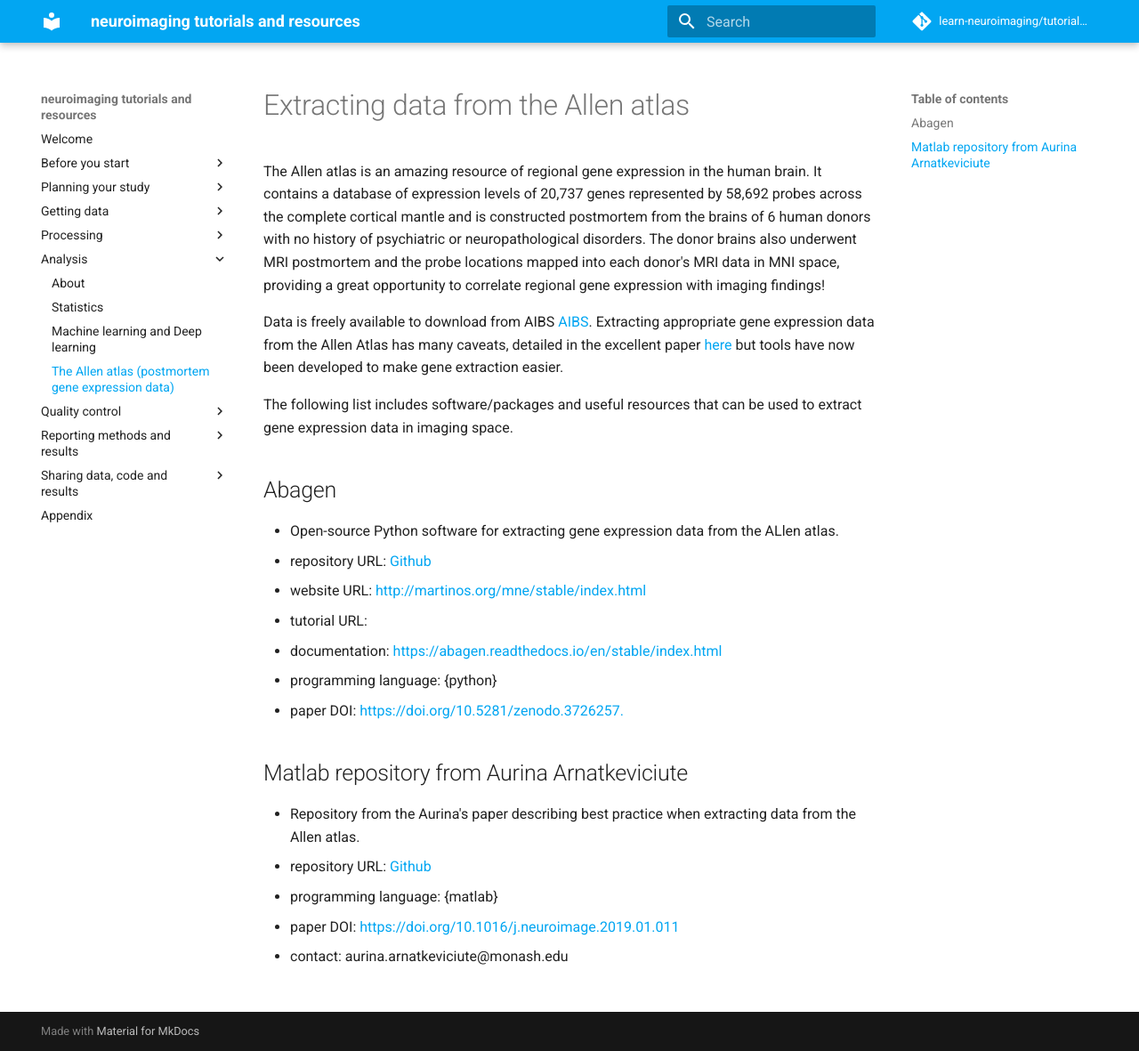
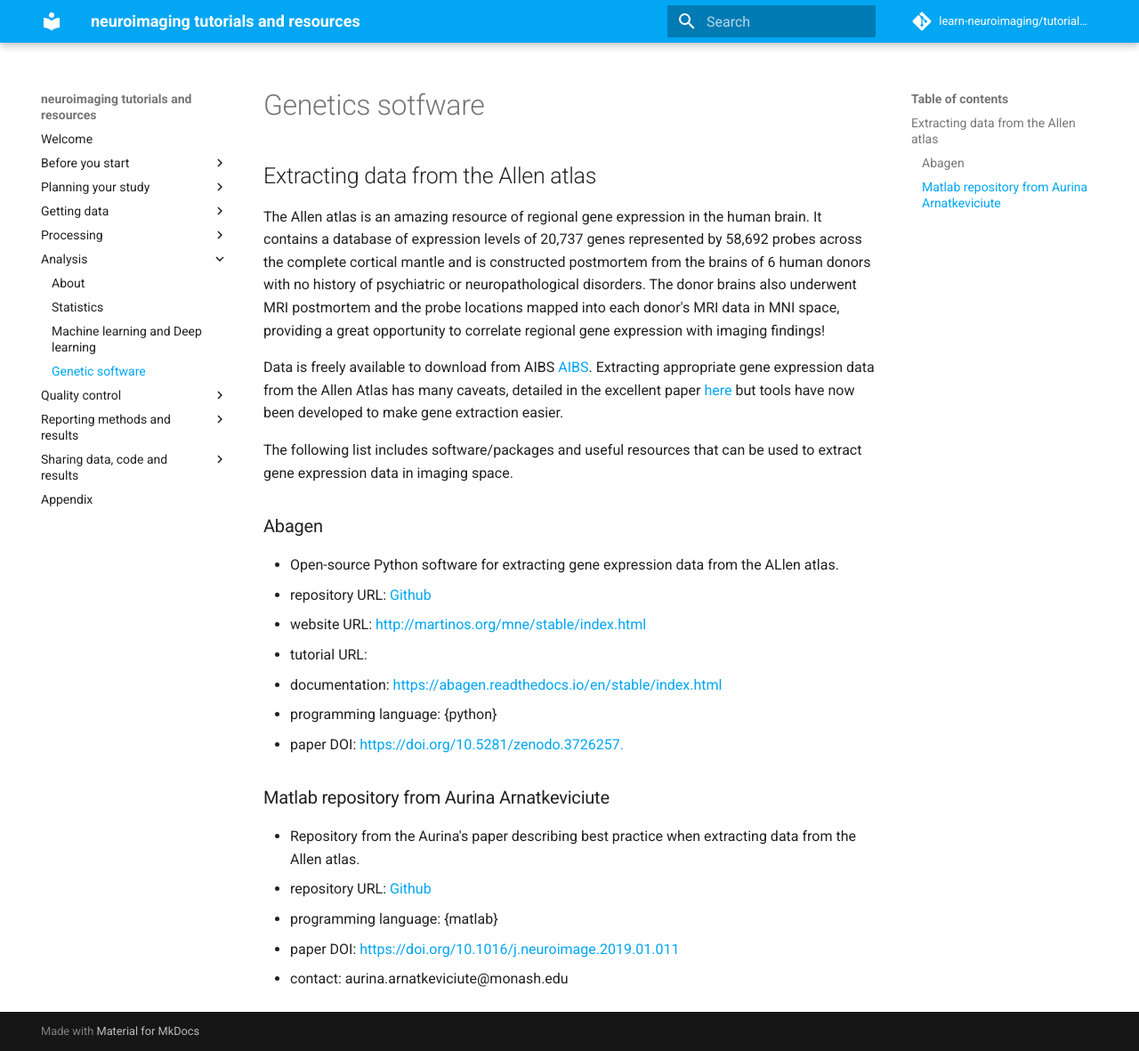
Before and after one commit to learn-neuroimaging/hitchhackers_guide_brain, an MkDocs documentation site: the page built from docs/genetics-software.md, in a window 1280 px wide and 1181 px high. Shown: the whole window at 89% size. Built offline with MkDocs 1.6.1 and Material for MkDocs 9.7.7, drawn with Linux system fonts in a browser that asks for light colours; comment, search, counter and statistics services are not loaded.

Commit message:
change name of Allen page to a more generic version

```diff
--- a/docs/allen_software.md
+++ b/docs/genetics-software.md
@@ -1,4 +1,6 @@
-# Extracting data from the Allen atlas
+# Genetics sotfware
+
+## Extracting data from the Allen atlas
 
 The Allen atlas is an amazing resource of regional gene expression in the human brain. It contains a database of expression levels of 20,737 genes represented by 58,692 probes across the complete cortical mantle and is constructed postmortem from the brains of 6 human donors with no history of psychiatric or neuropathological disorders. The donor brains also underwent MRI postmortem and the probe locations mapped into each donor's MRI data in MNI space, providing a great opportunity to correlate regional gene expression with imaging findings!
 
@@ -7,7 +9,7 @@ Extracting appropriate gene expression data from the Allen Atlas has many caveat
 
 The following list includes software/packages and useful resources that can be used to extract gene expression data in imaging space.
 
-## Abagen
+### Abagen
 
 -   Open-source Python software for extracting gene expression data from the ALlen atlas.
 -   repository URL: [Github](https://github.com/rmarkello/abagen/)
@@ -17,7 +19,7 @@ The following list includes software/packages and useful resources that can be u
 -   programming language: {python}
 -   paper DOI: [https://doi.org/10.5281/zenodo.3726257.](https://doi.org/10.5281/zenodo.3726257.)
 
-## Matlab repository from Aurina Arnatkeviciute
+### Matlab repository from Aurina Arnatkeviciute
 
 -   Repository from the Aurina's paper describing best practice when extracting data from the Allen atlas.
 -   repository URL: [Github](https://github.com/BMHLab/AHBAprocessing)
--- a/mkdocs.yml
+++ b/mkdocs.yml
@@ -36,7 +36,7 @@ nav:
     - About: "05-analysis.md"
     - Statistics: "statistics.md"
     - Machine learning and Deep learning: "machine_and_deep_learning.md"
-    - The Allen atlas (postmortem gene expression data): "allen_software.md"
+    - Genetic software: "genetics-software.md"
   - Quality control:
       - About: "06-quality-control.md"
   - Reporting methods and results:
```
Also changed, not shown: docs/05-analysis.md (+3 -0 lines).
